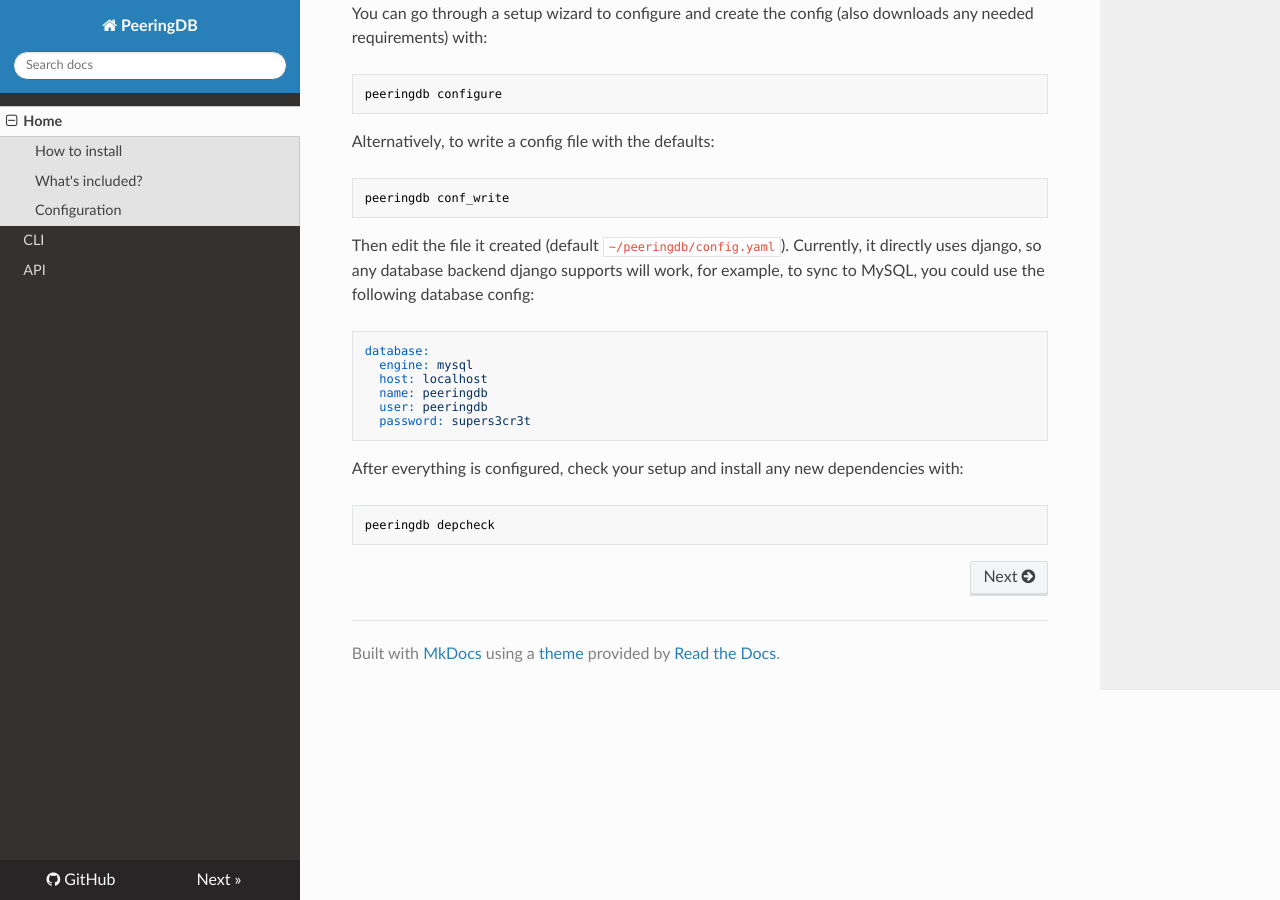
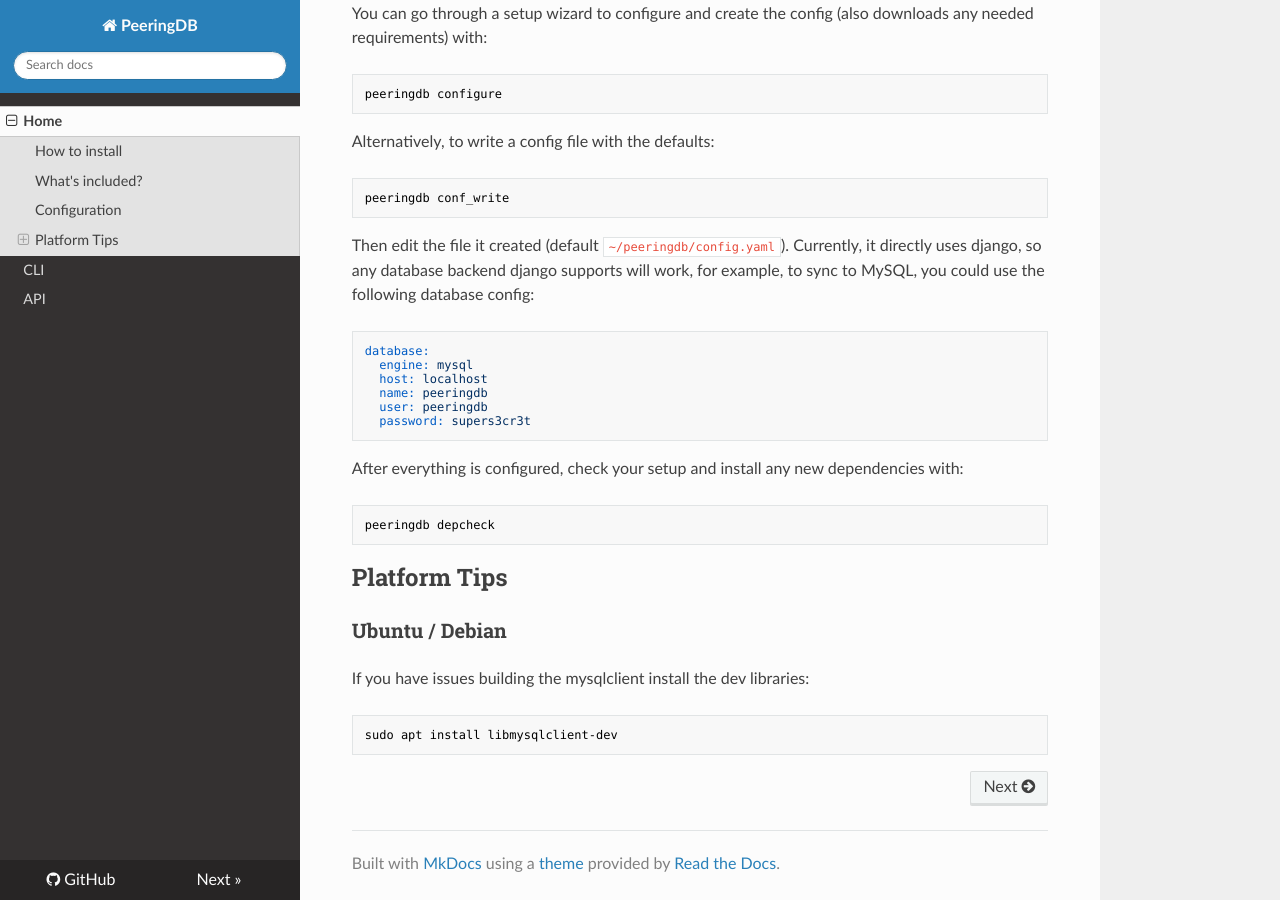
Before and after one commit to peeringdb/peeringdb-py, an MkDocs documentation site: the page built from docs/index.md, in a window 1280 px wide and 900 px high, scrolled down 789 px. Built offline with MkDocs 1.6.1, drawn with Linux system fonts in a browser that asks for light colours; nearby versions of some CDN libraries; old or Windows-style settings are respelled for this version of MkDocs.

Commit message:
Add Ubuntu + Debian Tips

```diff
--- a/docs/index.md
+++ b/docs/index.md
@@ -42,3 +42,9 @@
 After everything is configured, check your setup and install any new dependencies with:
 
     peeringdb depcheck
+
+## Platform Tips
+### Ubuntu / Debian
+If you have issues building the mysqlclient install the dev libraries:
+
+    sudo apt install libmysqlclient-dev
```
